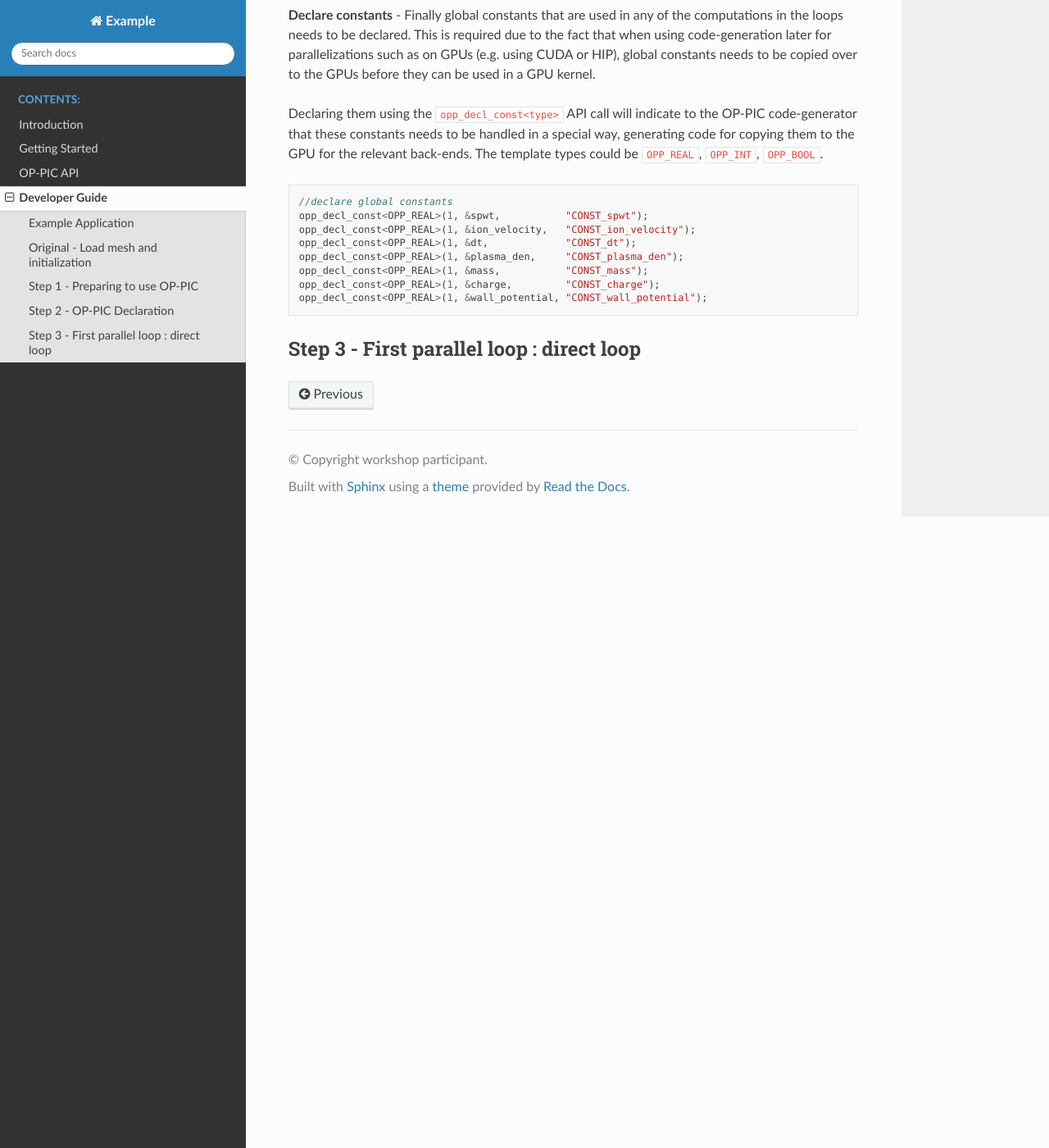
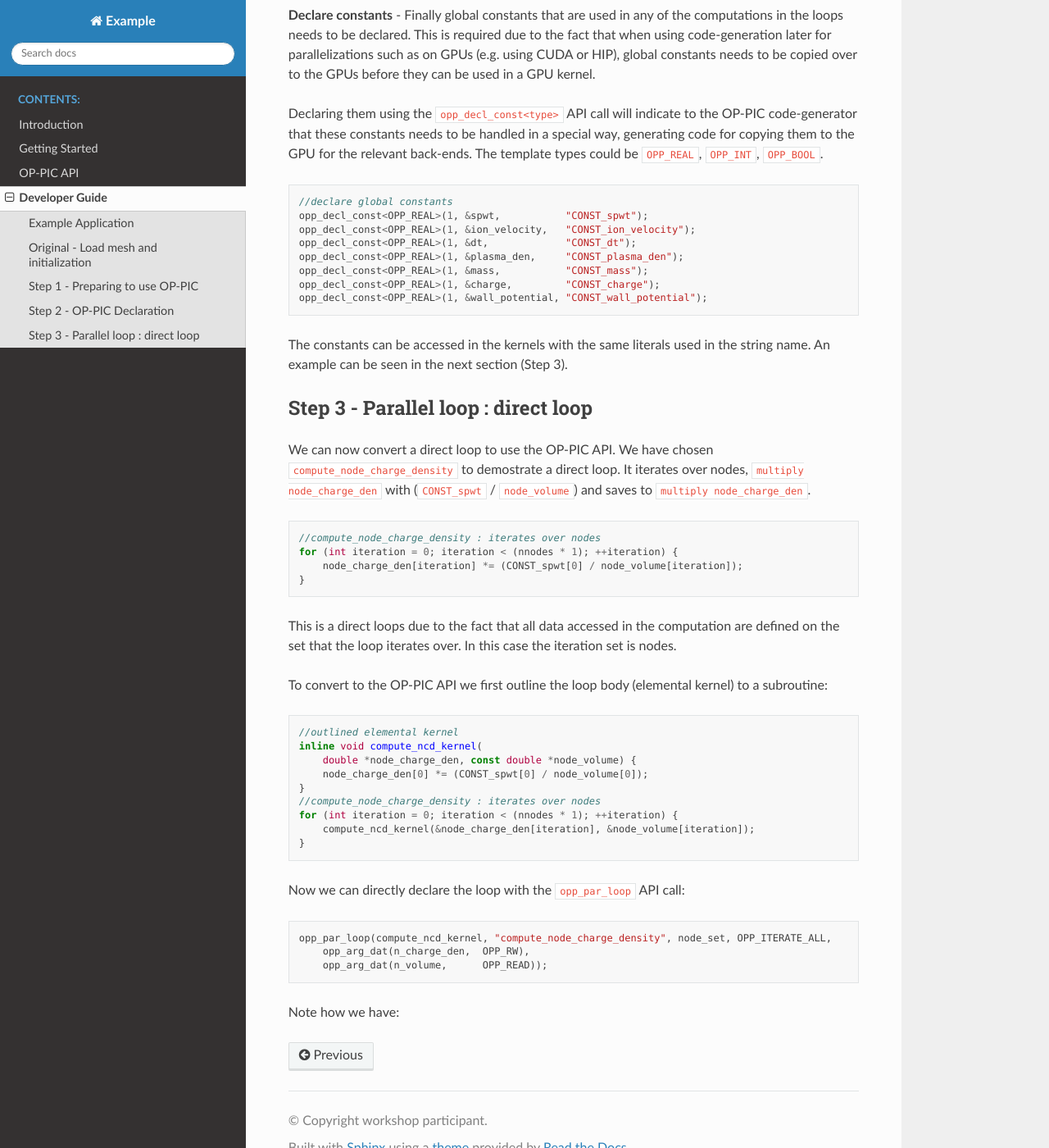
Before and after one commit to ZamanLantra/git_docs_test, a Sphinx documentation site: the page built from doc/developer_guide.rst, in a window 1280 px wide and 1400 px high, scrolled down 3735 px. Shown: the whole window at 82% size. Built offline with Sphinx 7.4.7 and the Read the Docs theme 2.0.0, drawn with Linux system fonts in a browser that asks for light colours; pages that are not in the unit, such as notebooks, are missing from menus.

Commit message:
Update developer_guide.rst

```diff
--- a/doc/developer_guide.rst
+++ b/doc/developer_guide.rst
@@ -97,7 +97,7 @@ In addition, a particles to cells mapping is required.
 This can be observed by the indirect access to data in each of the loops in the main iteration loops.
 These connectivity information needs to be declared via the ``opp_decl_map`` API call:
 
-.. code-block:: C
+.. code-block:: c++
 
     //declare maps
     opp_map c2n_map  = opp_decl_map(cell_set,  node_set, 4, m->c_to_n, "c_v_n_map");
@@ -112,7 +112,7 @@ A map created with a particle set is capable of changing its length during the s
 
 **Declare data** - All data declared on sets should be declared using the ``opp_decl_dat`` API call. For FemPIC this consists of seven cell dats, six node dats, six inlet-face dats and three particle dats (+1 dummy particle dat).
 
-.. code-block:: C
+.. code-block:: c++
 
   //declare data on sets
     opp_dat c_det       = opp_decl_dat(cell_set, 16, DT_REAL, m->c_det,      "c_det");
@@ -149,7 +149,7 @@ This is required due to the fact that when using code-generation later for paral
 Declaring them using the ``opp_decl_const<type>`` API call will indicate to the OP-PIC code-generator that these constants needs to be handled in a special way, generating code for copying them to the GPU for the relevant back-ends.
 The template types could be ``OPP_REAL``, ``OPP_INT``, ``OPP_BOOL``.
 
-.. code-block:: C
+.. code-block:: c++
 
     //declare global constants
     opp_decl_const<OPP_REAL>(1, &spwt,           "CONST_spwt");
@@ -160,5 +160,45 @@ The template types could be ``OPP_REAL``, ``OPP_INT``, ``OPP_BOOL``.
     opp_decl_const<OPP_REAL>(1, &charge,         "CONST_charge");
     opp_decl_const<OPP_REAL>(1, &wall_potential, "CONST_wall_potential");
 
-Step 3 - First parallel loop : direct loop
+The constants can be accessed in the kernels with the same literals used in the string name.
+An example can be seen in the next section (Step 3).
+
+Step 3 - Parallel loop : direct loop
 ------------------------------------------
+
+We can now convert a direct loop to use the OP-PIC API.
+We have chosen ``compute_node_charge_density`` to demostrate a direct loop.
+It iterates over nodes, ``multiply node_charge_den`` with (``CONST_spwt`` / ``node_volume``) and saves to ``multiply node_charge_den``.
+
+.. code-block:: c++
+
+    //compute_node_charge_density : iterates over nodes
+    for (int iteration = 0; iteration < (nnodes * 1); ++iteration) {
+        node_charge_den[iteration] *= (CONST_spwt[0] / node_volume[iteration]);
+    }
+
+This is a direct loops due to the fact that all data accessed in the computation are defined on the set that the loop iterates over. In this case the iteration set is nodes.
+
+To convert to the OP-PIC API we first outline the loop body (elemental kernel) to a subroutine:
+
+.. code-block:: c++
+
+    //outlined elemental kernel
+    inline void compute_ncd_kernel(
+        double *node_charge_den, const double *node_volume) {
+        node_charge_den[0] *= (CONST_spwt[0] / node_volume[0]);
+    }
+    //compute_node_charge_density : iterates over nodes
+    for (int iteration = 0; iteration < (nnodes * 1); ++iteration) {
+        compute_ncd_kernel(&node_charge_den[iteration], &node_volume[iteration]);
+    }
+
+Now we can directly declare the loop with the ``opp_par_loop`` API call:
+
+.. code-block:: c++
+
+    opp_par_loop(compute_ncd_kernel, "compute_node_charge_density", node_set, OPP_ITERATE_ALL,
+        opp_arg_dat(n_charge_den,  OPP_RW),
+        opp_arg_dat(n_volume,      OPP_READ));
+
+Note how we have:
```
